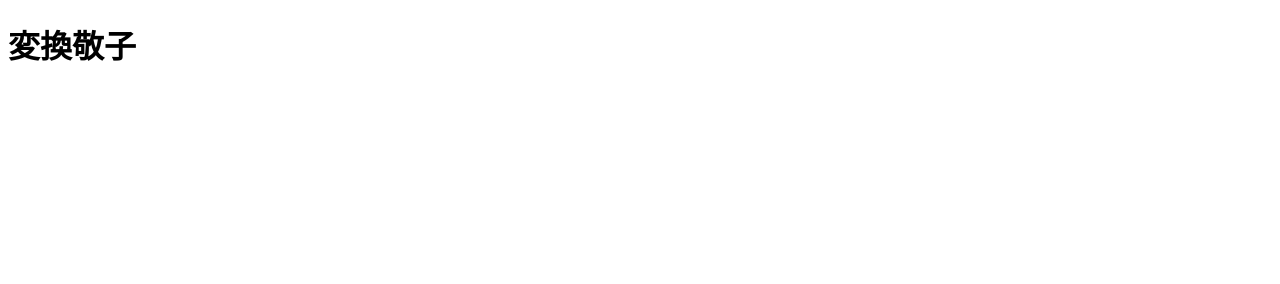
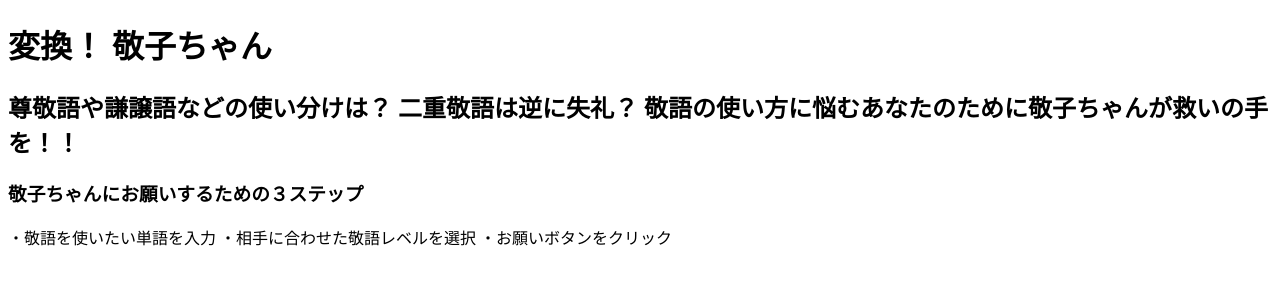
Before and after one commit to FuKuZaKi-93/webApplication_test, a plain HTML site: page index.html in a window 1280 px wide. Drawn offline with Linux system fonts and the light colour scheme.

Commit message:
リード文、アプリの使い方を追記

```diff
--- a/index.html
+++ b/index.html
@@ -2,10 +2,19 @@
 <html>
 <head lang="jp">
     <meta charset="UTF-8">
-    <title>変換敬子</title>
+    <title>変換！ 敬子ちゃん</title>
     <link rel="stylesheet" href="webApplication_test.css">
 </head>
 <body>
-<header>
-    <h1>変換敬子</h1>
-</header>
+
+    <h1>変換！ 敬子ちゃん</h1>
+
+    <h2>尊敬語や謙譲語などの使い分けは？ 二重敬語は逆に失礼？</n>
+    敬語の使い方に悩むあなたのために敬子ちゃんが救いの手を！！</h2>
+
+    <h3>敬子ちゃんにお願いするための３ステップ</h3>
+    <p>・敬語を使いたい単語を入力</n>
+    ・相手に合わせた敬語レベルを選択</n>
+    ・お願いボタンをクリック</p>
+</body>
+</html>
```
